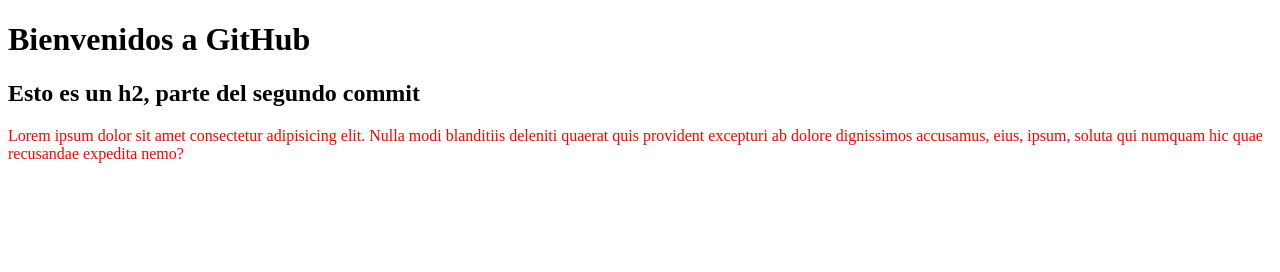
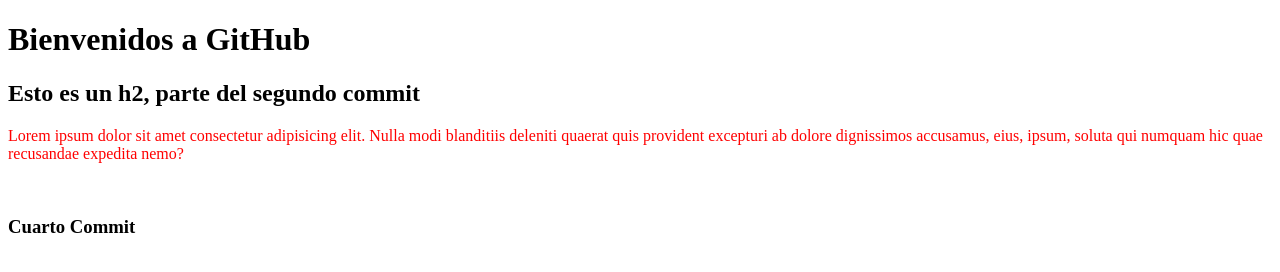
Before and after one commit to stocaimaza/46985-primer-repo, a plain HTML site: page index.html in a window 1280 px wide. Drawn offline with Linux system fonts and the light colour scheme.

Commit message:
Cuarto commit, tengo hambre

```diff
--- a/index.html
+++ b/index.html
@@ -12,6 +12,7 @@
     <h2>Esto es un h2, parte del segundo commit</h2>
     <p>Lorem ipsum dolor sit amet consectetur adipisicing elit. Nulla modi blanditiis deleniti quaerat quis provident excepturi ab dolore dignissimos accusamus, eius, ipsum, soluta qui numquam hic quae recusandae expedita nemo?</p>
     <img src="" alt="">
+    <h3>Cuarto Commit</h3>
 
 </body>
 </html>
```
